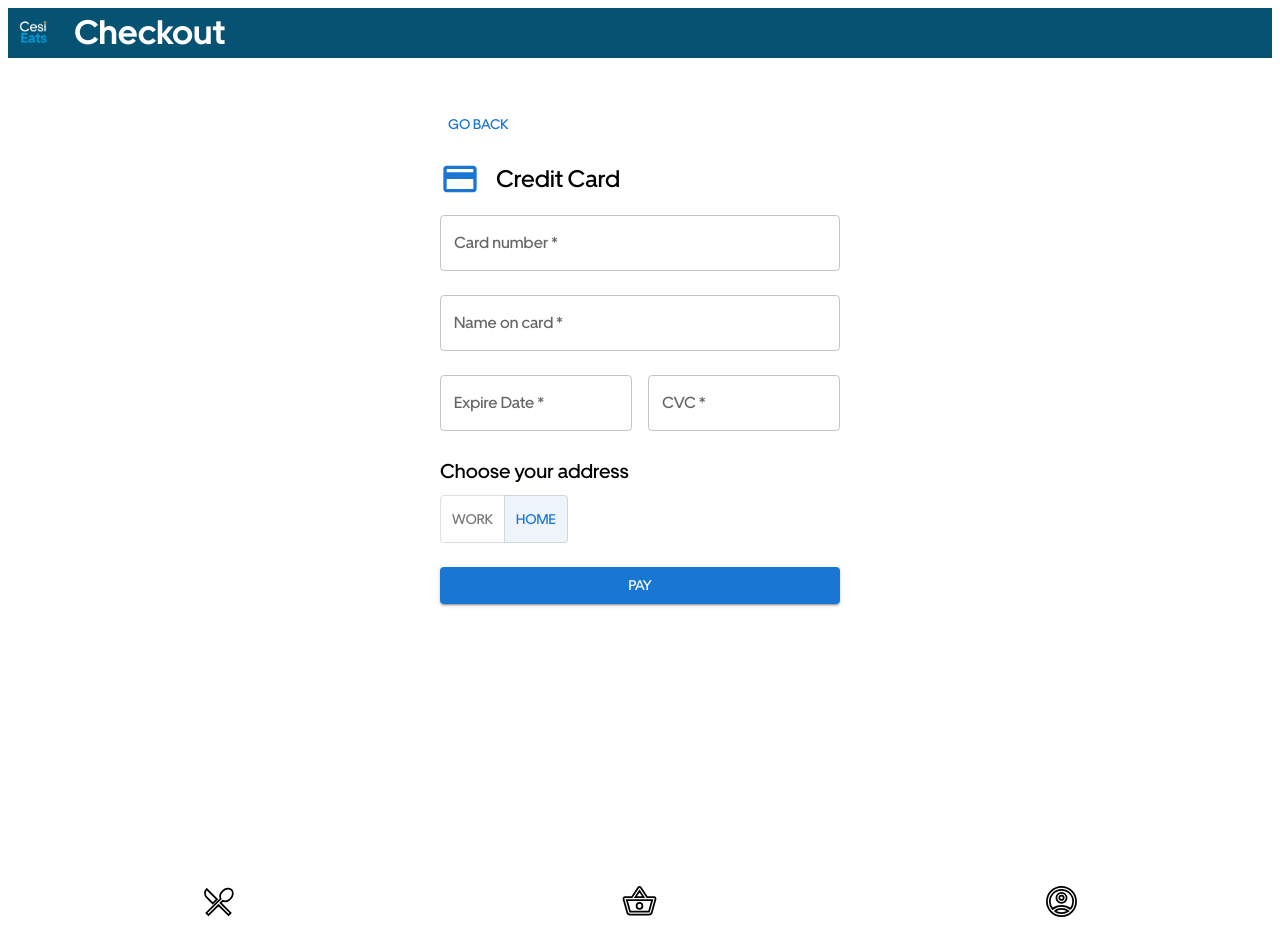
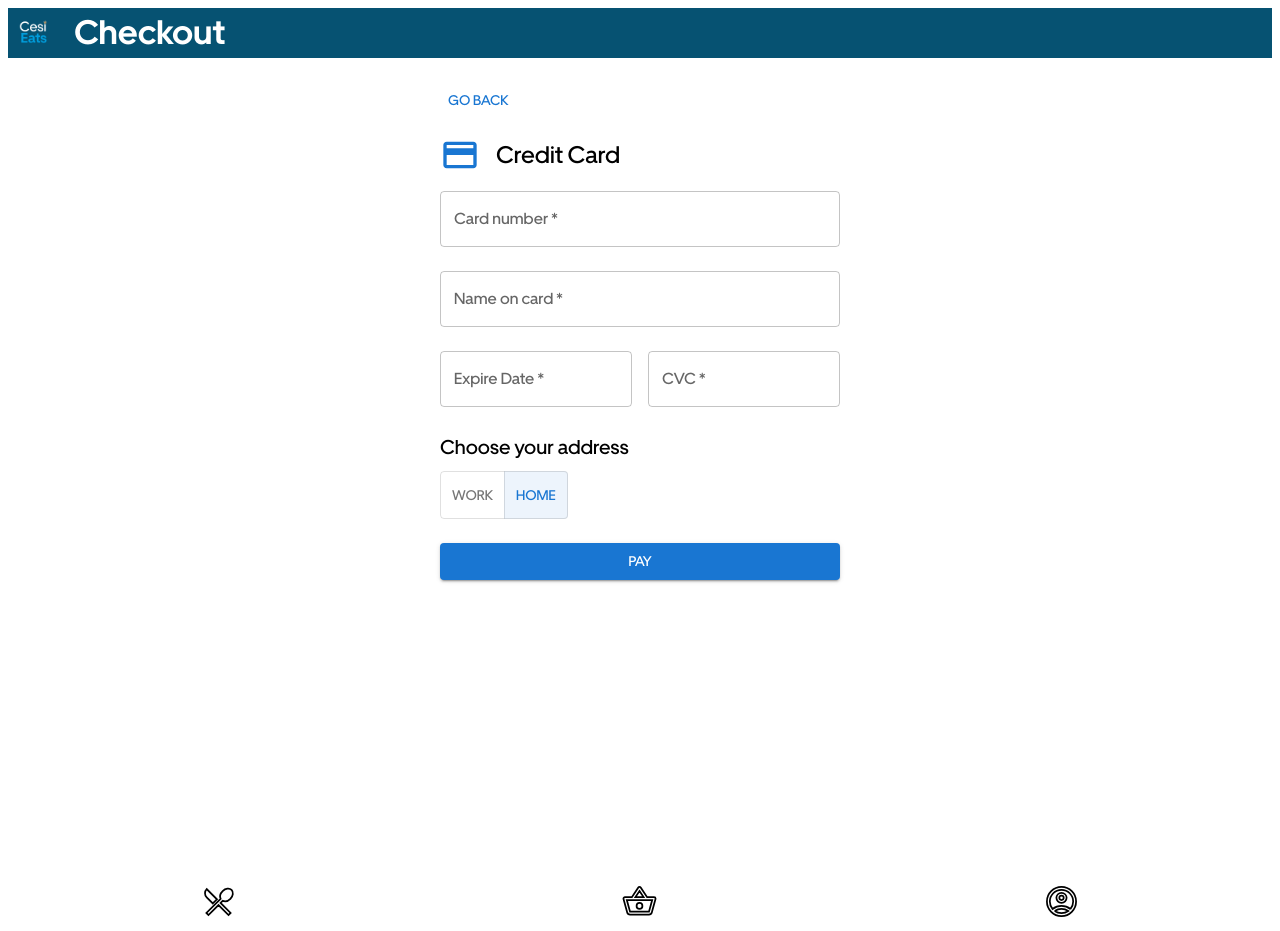
Before and after one commit to ARESSent/cesi-eats-back, a React (Create React App) app: page /Checkout in a window 1280 px wide. Built offline with nearby package versions, Linux system fonts and the light colour scheme.

Commit message:
sauce du chef

```diff
--- a/src/Checkout.js
+++ b/src/Checkout.js
@@ -30,7 +30,7 @@ const Checkout = () => {
   };
 
   return (
-    <Box sx={{ p: 3, maxWidth: 400, margin: 'auto' }}>
+    <Box sx={{ maxWidth: 400, margin: 'auto' }}>
       <Button onClick={handleGoBack} sx={{ mt: 2, mb: 2 }}>Go Back</Button>
       <Grid display='flex' flexDirection='row' >
         <CreditCardIcon color="primary" sx={{ fontSize: 40 }} display='flex' />
```
